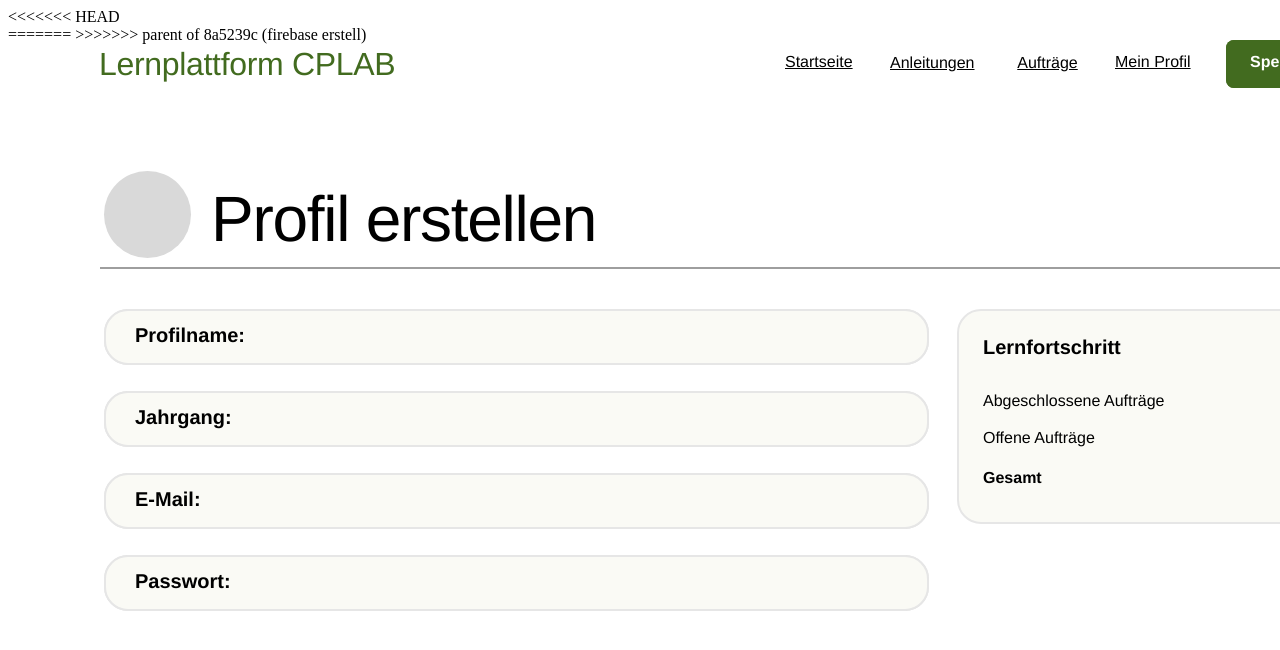
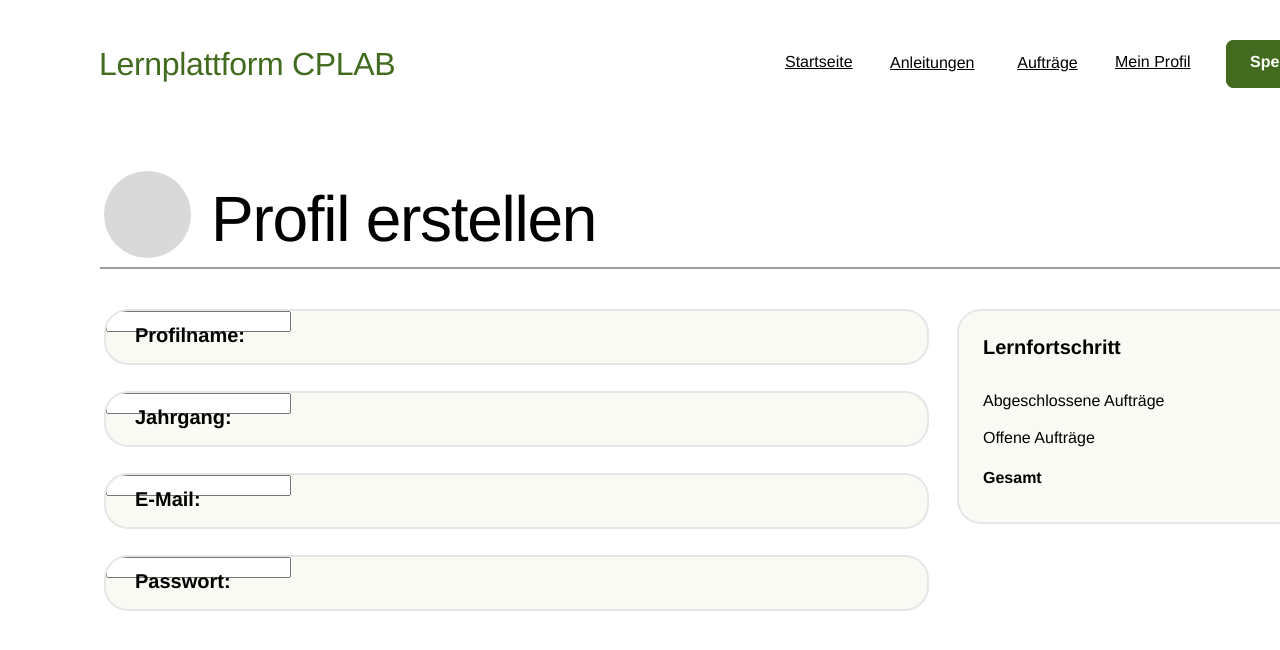
Before and after one commit to JImmi05/Diplomarbeit_JPM, a Vue app in the folder Programmierung/Lernplattform_CPLab/: page / in a window 1280 px wide. Both pictures are taken after a click on the button "Erste Schritte". Shown: the top 650 px of the page. Built offline with nearby package versions, Linux system fonts and the light colour scheme; grey boxes are pictures that could not be loaded.

Commit message:
accept current change
accept current change

```diff
--- a/Programmierung/Lernplattform_CPLab/src/components/Profil_erstellen.vue
+++ b/Programmierung/Lernplattform_CPLab/src/components/Profil_erstellen.vue
@@ -1,7 +1,6 @@
 <template>
     <div class="profil-anlegen">
       <div class="div">
-<<<<<<< HEAD
         <form id="signup-form">
           <div class="e-mail">
             <div class="text-wrapper">Passwort:</div>
@@ -23,20 +22,6 @@
             <button type="submit" class="text-wrapper-10">Speichern</button>
           </div>
         </form>
-=======
-        <div class="e-mail">
-          <div class="text-wrapper">Passwort:</div>
-        </div>
-        <div class="div-wrapper">
-          <div class="text-wrapper">E-Mail:</div>
-        </div>
-        <div class="jahrgang">
-          <div class="text-wrapper">Jahrgang:</div>
-        </div>
-        <div class="username">
-          <div class="text-wrapper">Profilname:</div>
-        </div>
->>>>>>> parent of 8a5239c (firebase erstell)
         <div class="summary">
           <div class="text-wrapper-2">n</div>
           <div class="text-wrapper-3">Gesamt</div>
```
